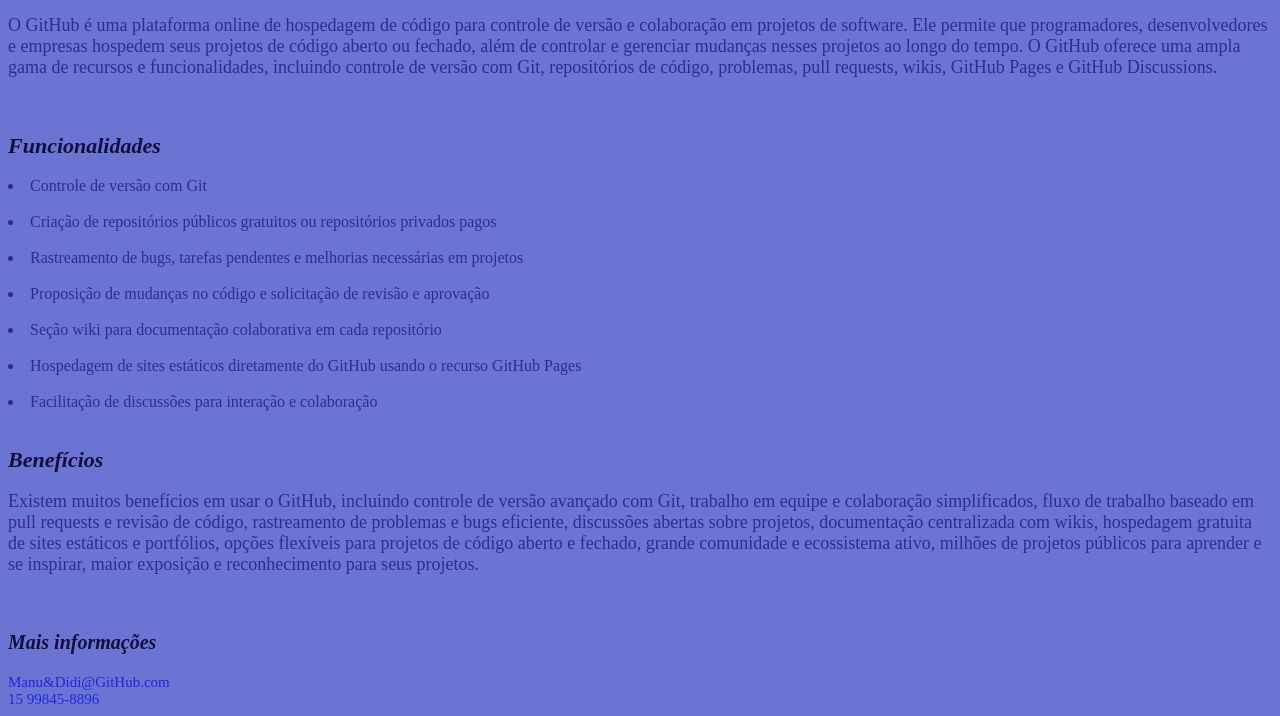
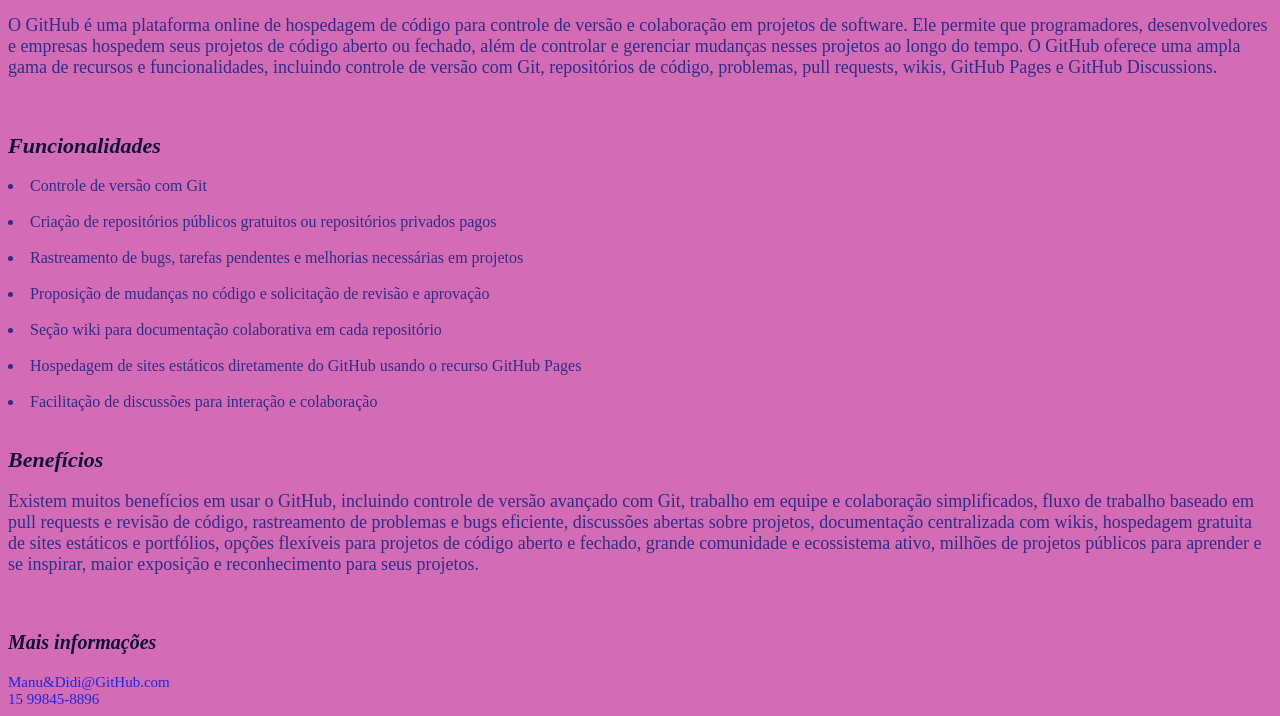
Before and after one commit to Ingridao244/my-page, a plain HTML site: page index.html in a window 1280 px wide. Shown: the part 222-938 px from the top of the page. Drawn offline with Linux system fonts and the light colour scheme.

Commit message:
Update style.css

```diff
--- a/style.css
+++ b/style.css
@@ -1,5 +1,5 @@
 body{
-    background-color: rgb(108, 116, 211);}
+    background-color: rgb(211, 108, 180);}
 
 img{width: 450px;}
 
```
